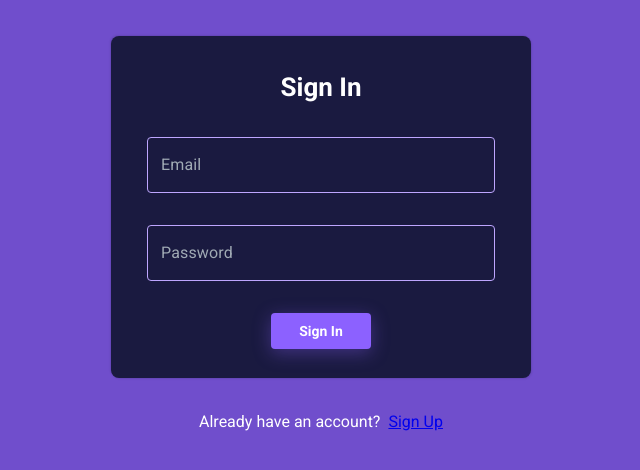
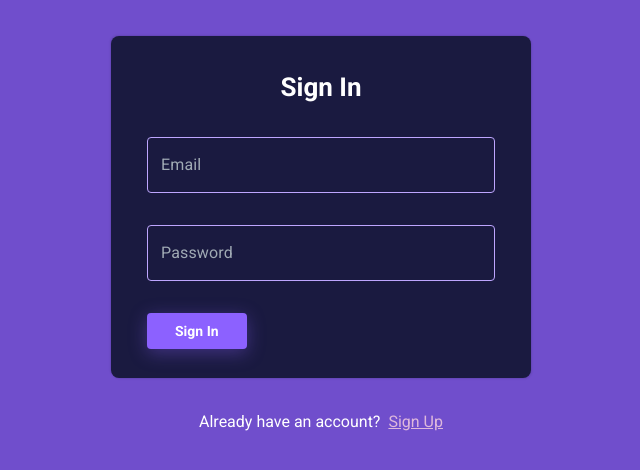
Before and after one commit to akach-dev/redev-todolist, a React (Vite) app: page /#/sign-in in a window 1280 px wide. Shown: the top 470 px of the page, without its empty margins (319-959 px from the left). Built offline with nearby package versions, Linux system fonts and the light colour scheme.

Commit message:
fix: style SignInForm

```diff
--- a/src/features/auth/ui/sign-in-form/sign-in-form.module.scss
+++ b/src/features/auth/ui/sign-in-form/sign-in-form.module.scss
@@ -1,5 +1,4 @@
 .form {
-  display: flex;
   flex-direction: column;
 
   width: 100%;
@@ -34,3 +33,7 @@
     margin-bottom: 2rem;
   }
 }
+
+.link {
+  color: #deb8dc;
+}
--- a/src/features/auth/ui/sign-in-form/sign-in-form.tsx
+++ b/src/features/auth/ui/sign-in-form/sign-in-form.tsx
@@ -52,7 +52,7 @@ export const SignInForm = ({
 
       <div className={s.footer}>
         <Typography>Already have an account?</Typography>
-        <Typography as={Link} to={'/sign-up'}>
+        <Typography as={Link} className={s.link} to={'/sign-up'}>
           Sign Up
         </Typography>
       </div>
--- a/src/features/auth/ui/sign-up-form/sign-up-form.tsx
+++ b/src/features/auth/ui/sign-up-form/sign-up-form.tsx
@@ -99,7 +99,7 @@ export const SignUpForm = ({
 
       <div className={s.footer}>
         <Typography>Already have an account?</Typography>
-        <Typography as={Link} to={'/sign-in'}>
+        <Typography as={Link} to={'/sign-in'} variant={'link2'}>
           Log in
         </Typography>
       </div>
```
